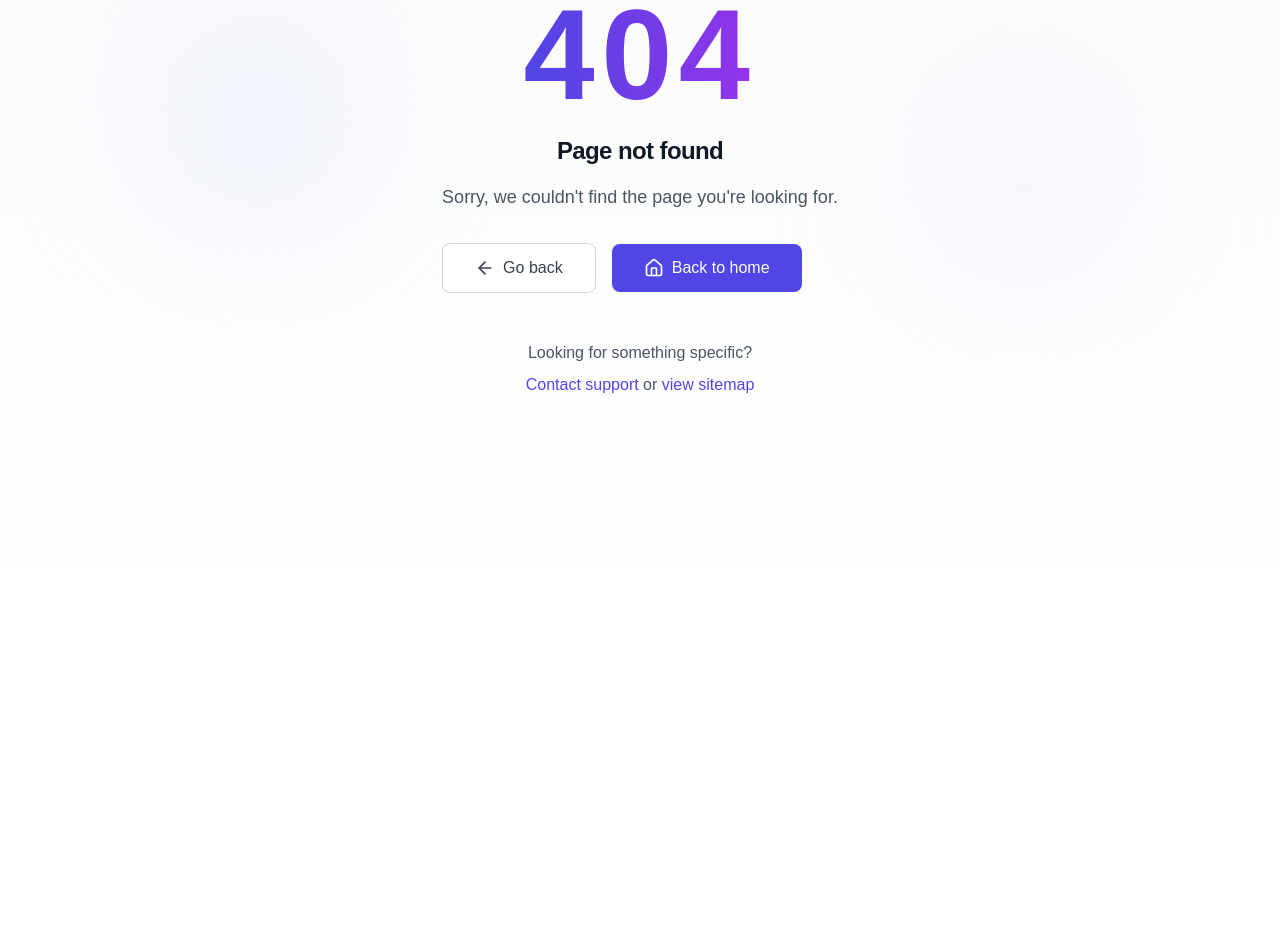
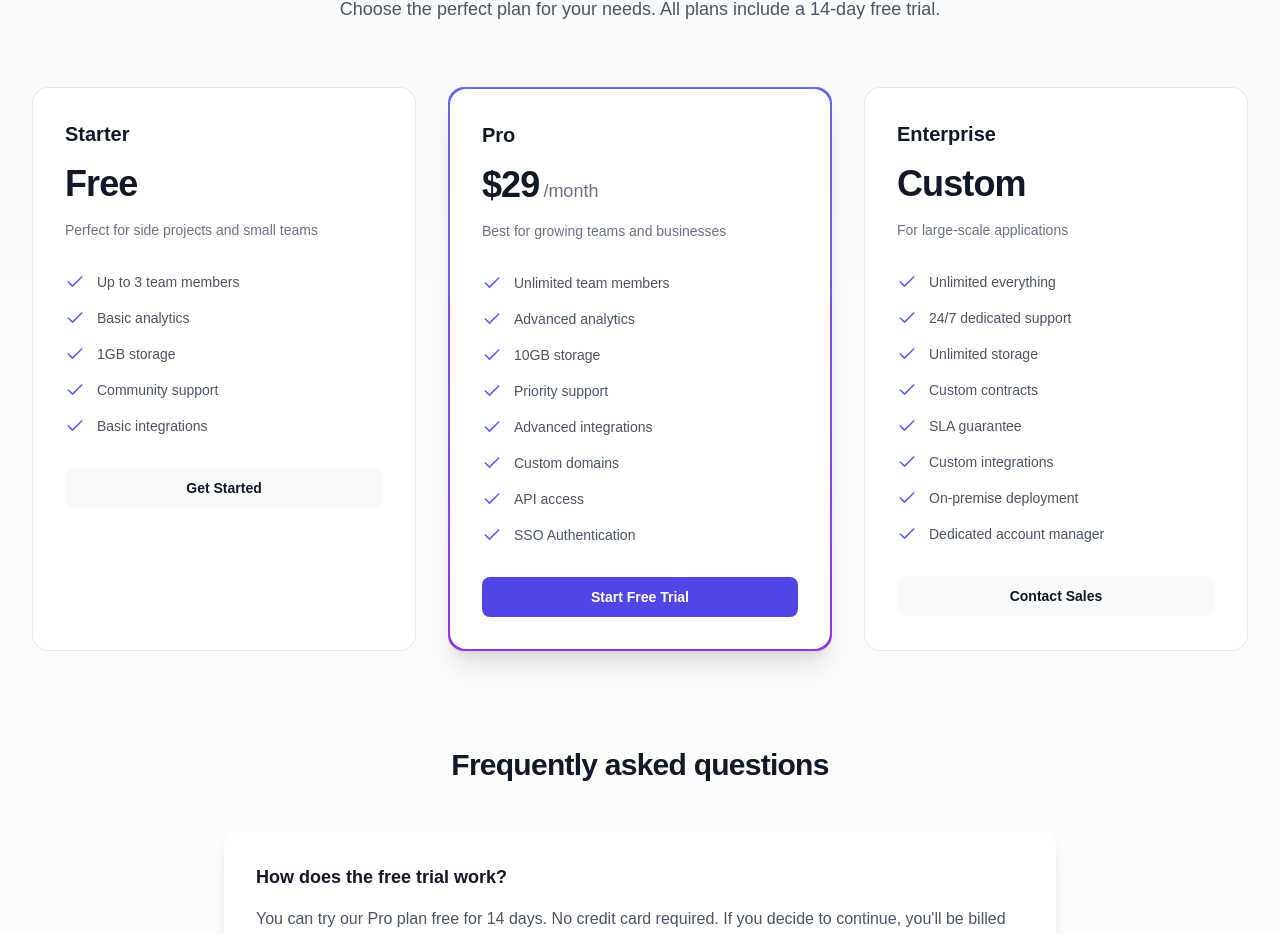
Before and after one commit to RomaLetodiani/Next-Boilerplate, a Next.js app: page /pricing in a window 1280 px wide. Before the commit this address had no page. Shown: the part 206-1140 px from the top of the page. Before the commit the page ends 800 px from the top, so only its background shows below. Built offline with nearby package versions, Linux system fonts and the light colour scheme.

Commit message:
Add PricingPage component with pricing plans and FAQs; update navigation items to include Pricing link

```diff
--- /dev/null
+++ b/src/app/(home)/pricing/page.tsx
@@ -0,0 +1,108 @@
+import { pricingFaqs, pricingPlans } from "@/utils/pricings.const";
+import { Check } from "lucide-react";
+import Link from "next/link";
+
+const PricingPage = () => (
+  <>
+    {/* Header */}
+    <div className="relative overflow-hidden px-4 pt-16 sm:px-6 lg:px-8">
+      <div className="absolute inset-0 bg-grid-modern opacity-5" />
+      <div className="relative mx-auto max-w-7xl text-center">
+        <h1 className="text-4xl font-bold tracking-tight text-gray-900 dark:text-white sm:text-5xl">
+          Simple, transparent pricing
+        </h1>
+        <p className="mx-auto mt-6 max-w-2xl text-lg text-gray-600 dark:text-gray-300">
+          Choose the perfect plan for your needs. All plans include a 14-day free trial.
+        </p>
+      </div>
+    </div>
+
+    {/* Pricing Plans */}
+    <div className="mx-auto mt-16 max-w-7xl px-4 sm:px-6 lg:px-8">
+      <div className="grid gap-8 lg:grid-cols-3">
+        {pricingPlans.map((plan) => (
+          <div
+            key={plan.name}
+            className={`relative rounded-2xl ${
+              plan.highlighted
+                ? "bg-gradient-to-b from-indigo-500 to-purple-600 p-0.5 shadow-xl dark:from-indigo-400 dark:to-purple-500"
+                : "border border-gray-200 dark:border-gray-700"
+            }`}
+          >
+            <div className="h-full rounded-2xl bg-white p-8 dark:bg-gray-800">
+              <h3 className="text-xl font-semibold text-gray-900 dark:text-white">{plan.name}</h3>
+              <div className="mt-4 flex items-baseline">
+                <span className="text-4xl font-bold tracking-tight text-gray-900 dark:text-white">
+                  {plan.price}
+                </span>
+                {plan.period && (
+                  <span className="ml-1 text-lg text-gray-500 dark:text-gray-400">
+                    {plan.period}
+                  </span>
+                )}
+              </div>
+              <p className="mt-4 text-sm text-gray-500 dark:text-gray-400">{plan.description}</p>
+
+              <ul className="mt-8 space-y-4">
+                {plan.features.map((feature) => (
+                  <li key={feature} className="flex items-start">
+                    <Check className="mr-3 h-5 w-5 flex-shrink-0 text-indigo-500 dark:text-indigo-400" />
+                    <span className="text-sm text-gray-600 dark:text-gray-300">{feature}</span>
+                  </li>
+                ))}
+              </ul>
+
+              <Link
+                href={plan.highlighted ? "/auth/register" : "/contact"}
+                className={`mt-8 block w-full rounded-lg px-4 py-2.5 text-center text-sm font-semibold transition-colors ${
+                  plan.highlighted
+                    ? "bg-indigo-600 text-white hover:bg-indigo-700 dark:bg-indigo-500 dark:hover:bg-indigo-600"
+                    : "bg-gray-50 text-gray-900 hover:bg-gray-100 dark:bg-gray-700 dark:text-white dark:hover:bg-gray-600"
+                }`}
+              >
+                {plan.cta}
+              </Link>
+            </div>
+          </div>
+        ))}
+      </div>
+    </div>
+
+    {/* FAQ Section */}
+    <div className="mx-auto mt-24 max-w-4xl px-4 pb-16 sm:px-6 lg:px-8">
+      <h2 className="text-center text-3xl font-bold tracking-tight text-gray-900 dark:text-white">
+        Frequently asked questions
+      </h2>
+      <div className="mt-12">
+        <dl className="space-y-8">
+          {pricingFaqs.map((faq) => (
+            <div key={faq.question} className="rounded-2xl bg-white p-8 shadow-lg dark:bg-gray-800">
+              <dt className="text-lg font-semibold text-gray-900 dark:text-white">
+                {faq.question}
+              </dt>
+              <dd className="mt-4 text-gray-600 dark:text-gray-300">{faq.answer}</dd>
+            </div>
+          ))}
+        </dl>
+      </div>
+
+      {/* CTA Section */}
+      <div className="mt-16 text-center">
+        <h3 className="text-2xl font-bold tracking-tight text-gray-900 dark:text-white">
+          Still have questions?
+        </h3>
+        <p className="mt-4 text-gray-600 dark:text-gray-300">
+          Can't find the answer you're looking for? Please chat with our friendly team.
+        </p>
+        <Link
+          href="/contact"
+          className="mt-8 inline-flex items-center rounded-lg bg-indigo-600 px-6 py-3 text-white transition-colors hover:bg-indigo-700 dark:bg-indigo-500 dark:hover:bg-indigo-600"
+        >
+          Contact Support
+        </Link>
+      </div>
+    </div>
+  </>
+);
+
+export default PricingPage;
--- a/src/layout/(home)/home-navigation-items.tsx
+++ b/src/layout/(home)/home-navigation-items.tsx
@@ -1,4 +1,4 @@
-import { BarChart, Home, Layout, Lock, User } from "lucide-react";
+import { BarChart, Home, Info, Layout, Lock, User } from "lucide-react";
 import { dashboardNavigationItems } from "../dashboard/dashboard-navigation-items";
 
 export const homeNavigationItems = [
@@ -9,7 +9,8 @@ export const homeNavigationItems = [
     icon: <Layout />,
     subNavItems: dashboardNavigationItems,
   },
-  { name: "About", href: "/about", icon: <BarChart /> },
+  { name: "About", href: "/about", icon: <Info /> },
   { name: "Contact", href: "/contact", icon: <User /> },
+  { name: "Pricing", href: "/pricing", icon: <BarChart /> },
   { name: "Login", href: "/login", icon: <Lock /> },
 ];
--- /dev/null
+++ b/src/utils/pricings.const.ts
@@ -0,0 +1,74 @@
+export const pricingPlans = [
+  {
+    name: "Starter",
+    price: "Free",
+    description: "Perfect for side projects and small teams",
+    features: [
+      "Up to 3 team members",
+      "Basic analytics",
+      "1GB storage",
+      "Community support",
+      "Basic integrations",
+    ],
+    cta: "Get Started",
+    highlighted: false,
+  },
+  {
+    name: "Pro",
+    price: "$29",
+    period: "/month",
+    description: "Best for growing teams and businesses",
+    features: [
+      "Unlimited team members",
+      "Advanced analytics",
+      "10GB storage",
+      "Priority support",
+      "Advanced integrations",
+      "Custom domains",
+      "API access",
+      "SSO Authentication",
+    ],
+    cta: "Start Free Trial",
+    highlighted: true,
+  },
+  {
+    name: "Enterprise",
+    price: "Custom",
+    description: "For large-scale applications",
+    features: [
+      "Unlimited everything",
+      "24/7 dedicated support",
+      "Unlimited storage",
+      "Custom contracts",
+      "SLA guarantee",
+      "Custom integrations",
+      "On-premise deployment",
+      "Dedicated account manager",
+    ],
+    cta: "Contact Sales",
+    highlighted: false,
+  },
+];
+
+export const pricingFaqs = [
+  {
+    question: "How does the free trial work?",
+    answer:
+      "You can try our Pro plan free for 14 days. No credit card required. If you decide to continue, you'll be billed monthly at the end of your trial.",
+  },
+  {
+    question: "Can I change plans later?",
+    answer:
+      "Yes, you can upgrade or downgrade your plan at any time. Changes take effect immediately and you'll be billed the prorated amount.",
+  },
+  {
+    question: "What payment methods do you accept?",
+    answer:
+      "We accept all major credit cards (Visa, Mastercard, American Express) and PayPal. For Enterprise plans, we also support wire transfers.",
+  },
+  {
+    question: "Do you offer refunds?",
+    answer:
+      "Yes, we offer a 30-day money-back guarantee. If you're not satisfied, contact our support team for a full refund.",
+  },
+];
```
